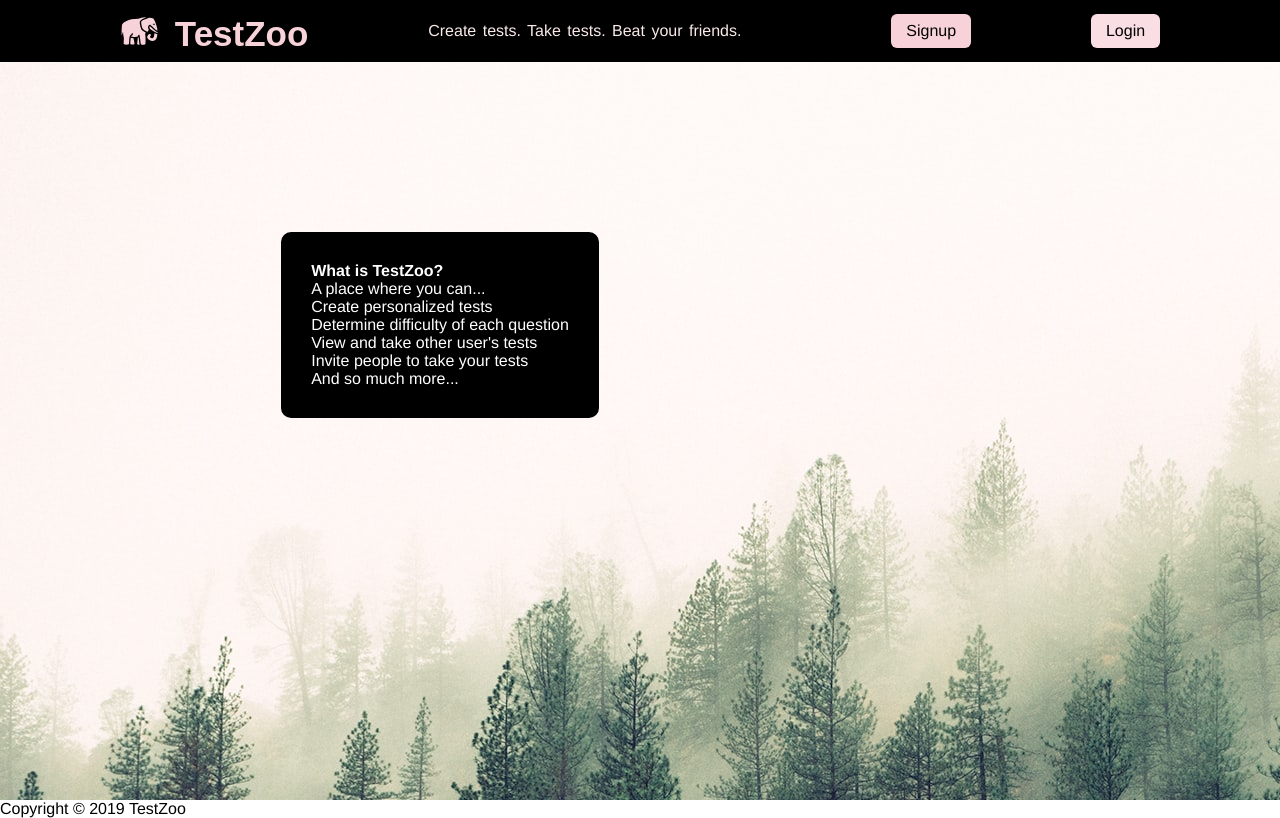
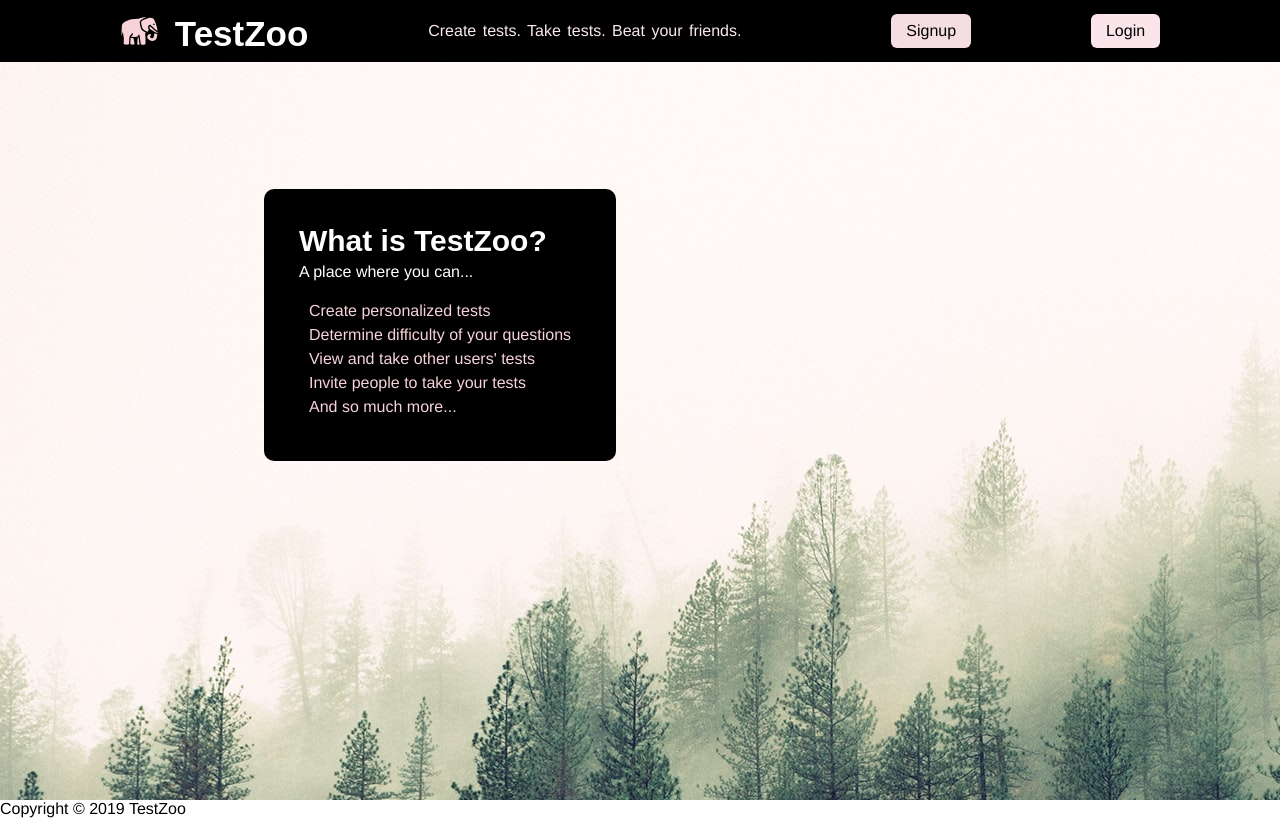
Before and after one commit to binonguyen1090/mern-testzoo, a React (Create React App) app in the folder frontend/: page /#/ in a window 1280 px wide. Built offline with nearby package versions, Linux system fonts and the light colour scheme.

Commit message:
add additional text to splash

```diff
--- a/frontend/src/components/main/main_page.jsx
+++ b/frontend/src/components/main/main_page.jsx
@@ -9,11 +9,11 @@ class MainPage extends React.Component {
         <div className='splash-top'>
           <div className='splash-top-mid'>
             <strong>What is TestZoo?</strong>
-            <div>A place where you can...</div>
-            <div>
+            <div id='splash-text1'>A place where you can...</div>
+            <div id='splash-text'>
               <div>Create personalized tests</div>
-              <div>Determine difficulty of each question</div>
-              <div>View and take other user's tests</div>
+              <div>Determine difficulty of your questions</div>
+              <div>View and take other users' tests</div>
               <div>Invite people to take your tests</div>
               <div>And so much more...</div>
             </div>
--- a/frontend/src/components/nav/navbar.css
+++ b/frontend/src/components/nav/navbar.css
@@ -25,11 +25,13 @@
 
 #splash-ele {
   color: rgb(247, 211, 217);
+
   margin-right: 15px;
 }
 
 .navbar-logo strong {
   color: rgb(247, 211, 217);
+  color: white;
   font-family: fantasy;
   font-size: 35px;
   margin-top: 5px;
@@ -43,7 +45,7 @@
 
 #navbar-link1 {
   text-decoration: none;
-  background: rgb(247, 211, 217);
+  background: rgb(245, 222, 226);
   padding-top: 8px;
   padding-bottom: 8px;
   padding-left: 15px;
@@ -54,8 +56,8 @@
 }
 #navbar-link2 {
   text-decoration: none;
-  background: rgb(249, 222, 227);
-  /* background: rgb(250, 234, 234); */
+  background: rgb(250, 230, 234);
+  /* background: white; */
   padding-top: 8px;
   padding-bottom: 8px;
   padding-left: 15px;
@@ -74,7 +76,7 @@
 }
 
 .splash-top-mid {
-  padding: 30px;
+  padding: 35px;
   color: white;
   background: black;
   border-radius: 10px;
@@ -82,6 +84,28 @@
   margin-bottom: 150px;
 }
 
+.splash-top-mid strong {
+  font-size: 30px;
+  font-family: fantasy;
+}
+
+#splash-text1 {
+  font-weight: 500;
+  margin-top: 5px;
+  margin-bottom: 5px;
+}
+
+#splash-text {
+  padding: 10px;
+}
+
+#splash-text div {
+  margin-top: 6px;
+  color: rgb(247, 211, 217);
+}
+
+
+
 @media screen and (max-width: 800px) {
   #navbar-content {
     display: none;
--- a/frontend/src/components/session/login_form.js
+++ b/frontend/src/components/session/login_form.js
@@ -81,7 +81,7 @@ class LoginForm extends React.Component {
           </Link>
         </div>
         <form className="signup-form" onSubmit={this.handleSubmit}>
-          <div id="signup-quote">Did you miss the zoo?</div>
+          <div id="signup-quote">Welcome back!</div>
           <div id="user-input">
             <input
               type="text"
```
